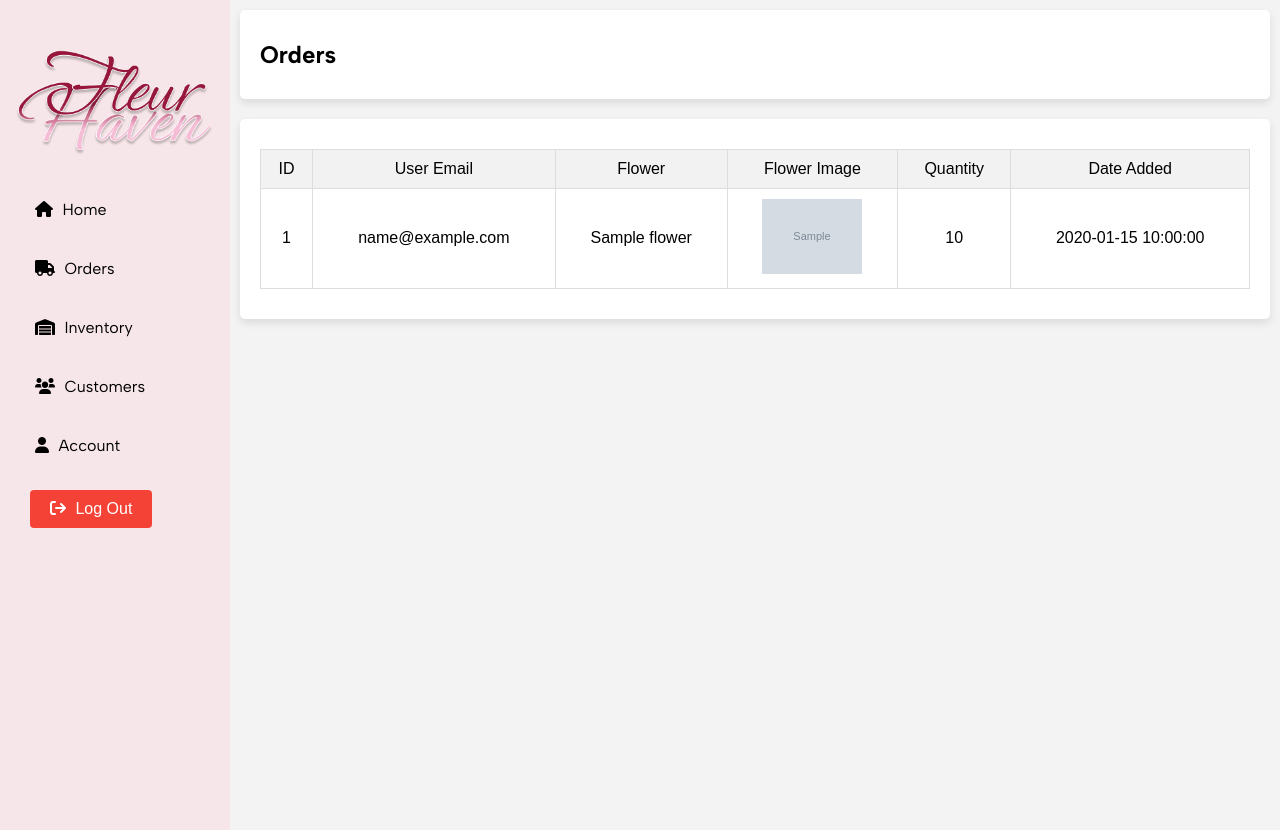
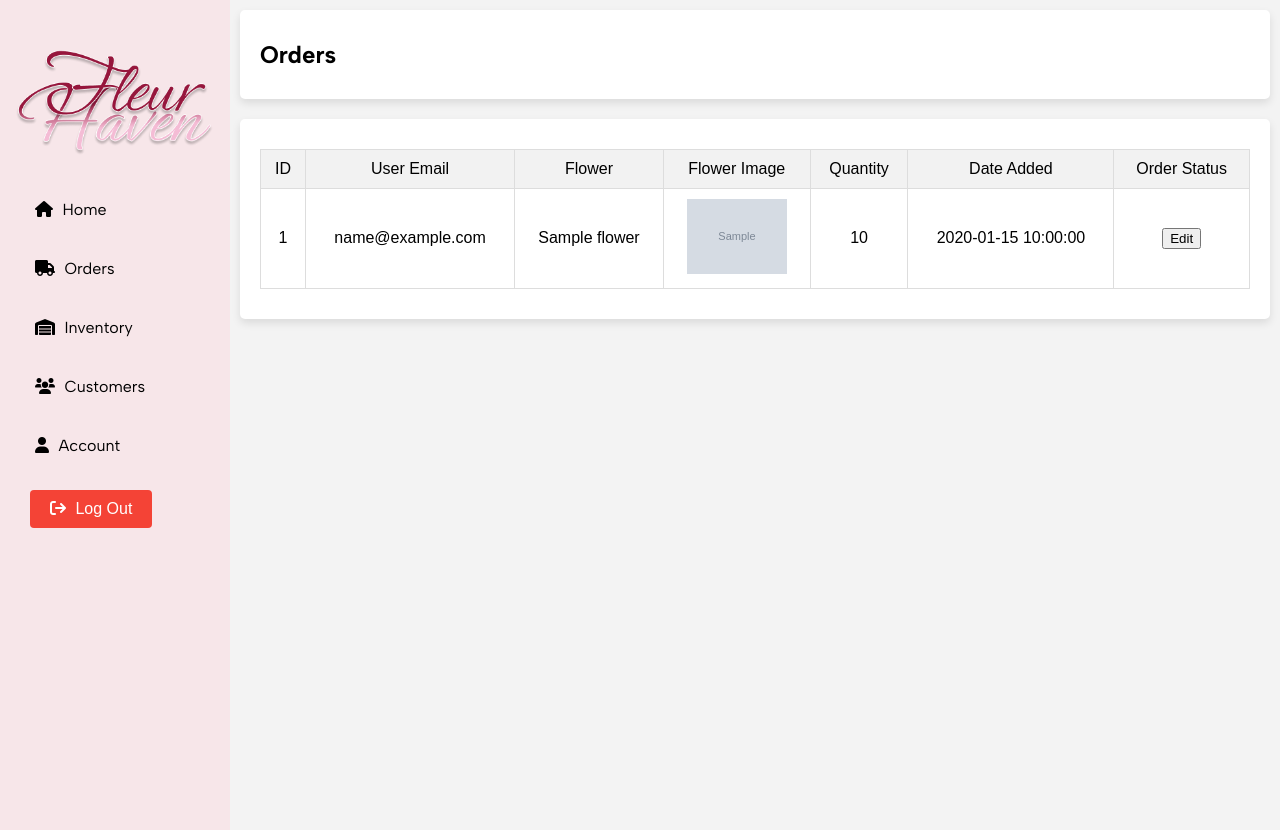
Before and after one commit to ayachi01/FleurBackend, a PHP site: page /FleurBackend/orders.php in a window 1280 px wide. Run offline with PHP 8.4, Linux system fonts and the light colour scheme; tables that the repository leaves empty or names only in its code hold one stand-in row (values such as "Sample post"); grey boxes marked "Sample" are stand-in pictures; some web fonts are replaced.

Commit message:
add edit button

```diff
--- a/home.php
+++ b/home.php
@@ -65,7 +65,7 @@ if (isset($_SESSION['email'])) {
                 Total Sales: $0
             </div>
             <div class="total-users" id="totalUsers">
-                Total Users: <?php echo $totalUsers; ?>
+                Total Customers: <?php echo $totalUsers; ?>
             </div>
         </div>
 
--- a/orders.php
+++ b/orders.php
@@ -71,6 +71,7 @@ $connection->close();
                     <th>Flower Image</th>
                     <th>Quantity</th>
                     <th>Date Added</th>
+                    <th>Order Status </th>
                 </tr>
             </thead>
             <tbody>
@@ -82,6 +83,7 @@ $connection->close();
                     <td><img src="<?php echo htmlspecialchars($item['flower_image_url']); ?>" alt="<?php echo htmlspecialchars($item['flower_name']); ?>" width="100"></td> <!-- Display flower image -->
                     <td><?php echo htmlspecialchars($item['quantity']); ?></td>
                     <td><?php echo htmlspecialchars($item['added_at']); ?></td>
+                    <td><button class="add_status"> Edit </button> </td>
                 </tr>
                 <?php endforeach; ?>
             </tbody>
```
